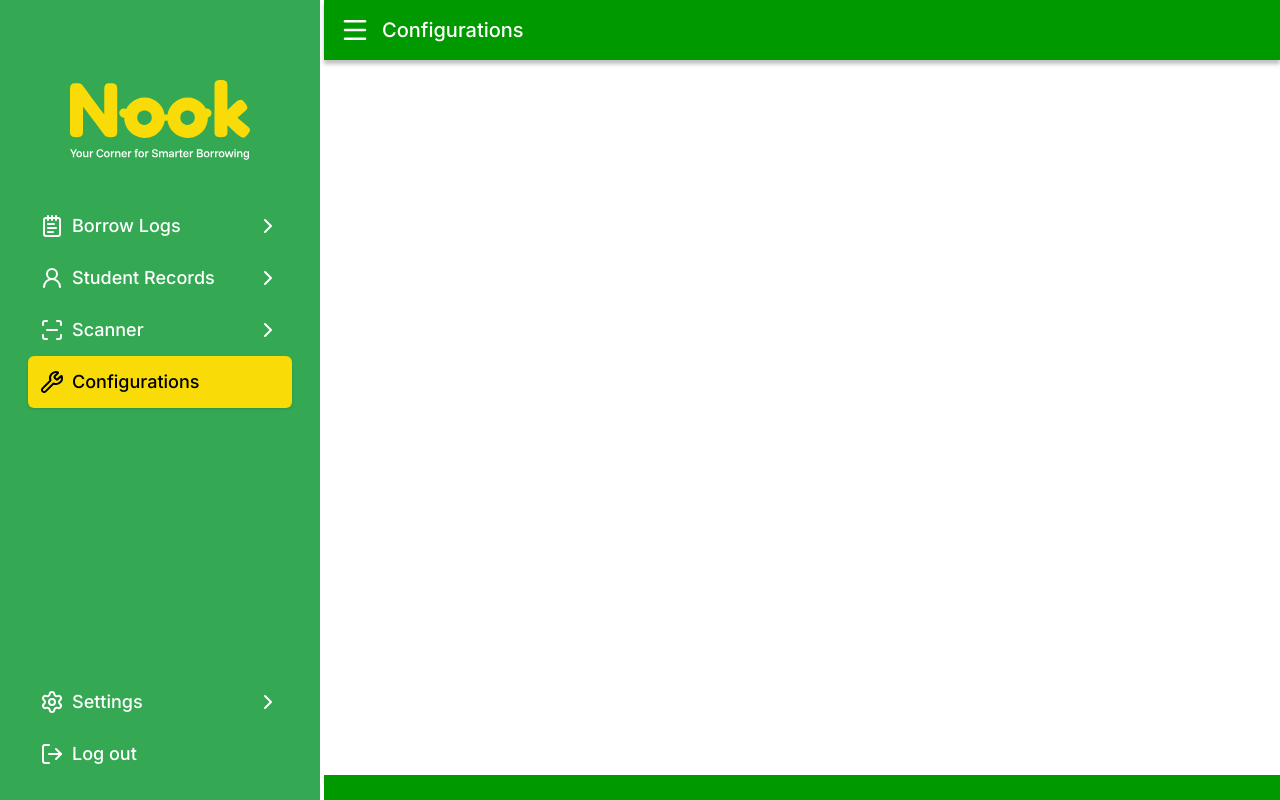
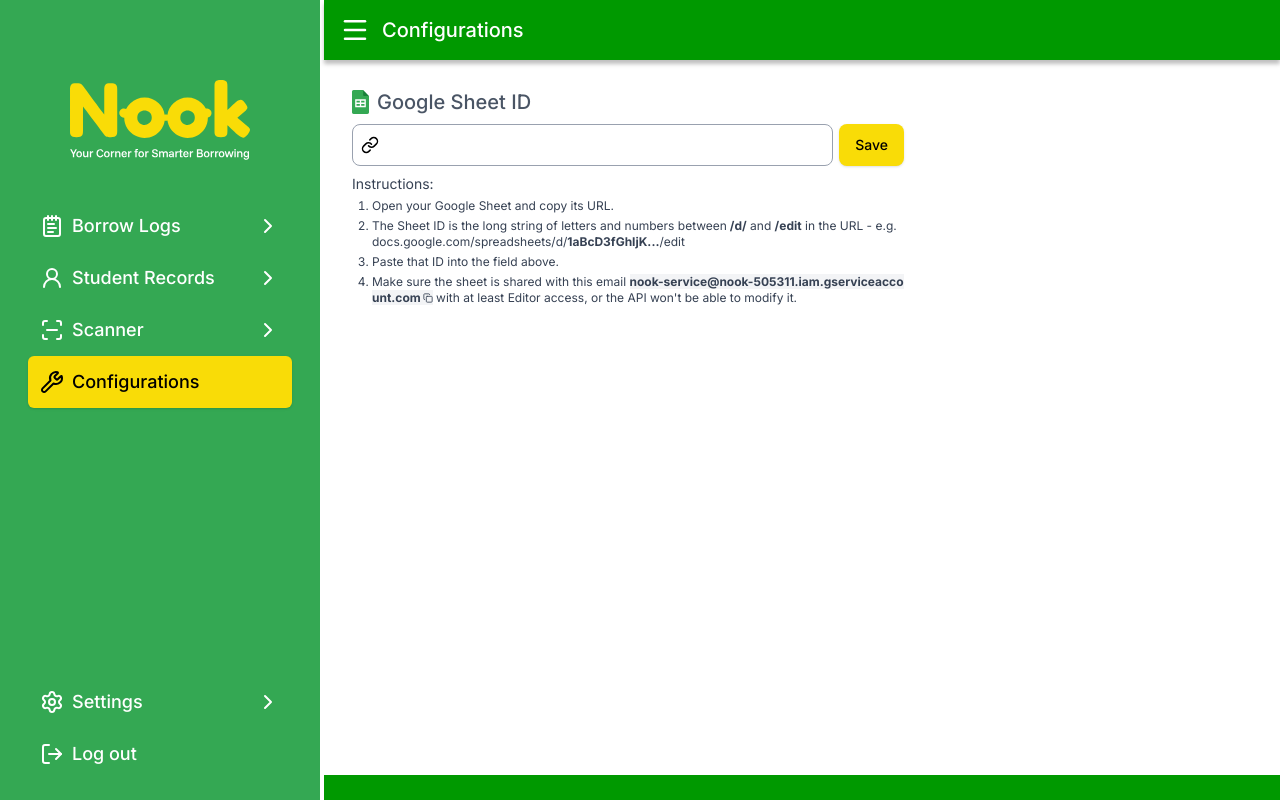
Before and after one commit to YellowLemonCupcake/NOOK, a Next.js app: page /configs in a window 1280 px wide. Built offline with nearby package versions, Linux system fonts and the light colour scheme; no server answers; sample sign-in values are in the browser's storage; a web font is replaced by a local one.

Commit message:
feat: add AddSheetId component and integrate it into ConfigurationsPage fix: adjust padding in SettingsPage layout fix: update ChangeEmail form class for consistency fix: disable pause on hover for toast notifications

```diff
--- /dev/null
+++ b/app/(dashboard)/configs/_components/AddSheetId.tsx
@@ -0,0 +1,74 @@
+"use client";
+
+import { Copy, Link } from "lucide-react";
+import Image from "next/image";
+import { toast } from "react-toastify";
+
+export function AddSheetId() {
+   return (
+      <form className="font-inter max-w-138 select-none">
+         <label
+            htmlFor="sheetid"
+            className="mb-2 flex items-center gap-2 text-xl font-medium text-gray-600"
+         >
+            <Image
+               src={"/Google_Sheets_Logo.svg"}
+               alt=""
+               width={17}
+               height={20}
+               draggable={false}
+               className="h-full"
+            />
+            <span className="self-end">Google Sheet ID</span>
+         </label>
+         <div className="flex items-stretch gap-1.5">
+            <div className="flex w-full items-center rounded-lg border border-gray-400">
+               <span className="m-2">
+                  <Link size={18} />
+               </span>
+               <input
+                  spellCheck={false}
+                  type="text"
+                  name="sheetid"
+                  id="sheetid"
+                  className="w-full self-stretch py-2 pr-2 focus:outline-0"
+               />
+            </div>
+            <button className="bg-yellow-primary block rounded-lg px-4 py-2 text-sm font-medium shadow-sm">
+               Save
+            </button>
+         </div>
+         <p className="mt-2 text-sm text-gray-700">Instructions:</p>
+         <ol className="mt-1 list-decimal space-y-1 pl-5 text-xs text-gray-700 select-text">
+            <li>Open your Google Sheet and copy its URL.</li>
+            <li>
+               The Sheet ID is the long string of letters and numbers between
+               <strong> /d/</strong> and <strong>/edit</strong> in the URL -
+               e.g.{" "}
+               <span className="break-all">
+                  docs.google.com/spreadsheets/d/
+                  <strong>1aBcD3fGhIjK...</strong>/edit
+               </span>
+            </li>
+            <li>Paste that ID into the field above.</li>
+            <li>
+               Make sure the sheet is shared with this email{" "}
+               <strong
+                  className="cursor-pointer bg-gray-100 break-all hover:underline"
+                  onClick={async () => {
+                     await navigator.clipboard.writeText(
+                        "nook-service@nook-505311.iam.gserviceaccount.com",
+                     );
+                     toast.info("Copied to clipboard");
+                  }}
+               >
+                  nook-service@nook-505311.iam.gserviceaccount.com
+                  <Copy size={10} className="mb-0.5 ml-0.5 inline" />
+               </strong>{" "}
+               with at least Editor access, or the API won&apos;t be able to
+               modify it.
+            </li>
+         </ol>
+      </form>
+   );
+}
--- a/app/(dashboard)/configs/page.tsx
+++ b/app/(dashboard)/configs/page.tsx
@@ -1,3 +1,11 @@
+import { AddSheetId } from "./_components/AddSheetId";
+
 export default function ConfigurationsPage() {
-   return <></>;
+   return (
+      <>
+         <div className="mx-auto p-7">
+            <AddSheetId />
+         </div>
+      </>
+   );
 }
--- a/app/(dashboard)/settings/_components/ChangeEmail.tsx
+++ b/app/(dashboard)/settings/_components/ChangeEmail.tsx
@@ -33,7 +33,7 @@
 
    return (
       <form
-         className="font-inter mt-2"
+         className="font-inter"
          action={formAction}
          onSubmit={(e) => {
             if (!edited) e.preventDefault();
--- a/app/(dashboard)/settings/page.tsx
+++ b/app/(dashboard)/settings/page.tsx
@@ -3,7 +3,7 @@
 
 export default async function SettingsPage() {
    return (
-      <div className="min-h-[calc(100dvh-85px)] bg-[#34A853] p-5 select-none">
+      <div className="min-h-[calc(100dvh-85px)] bg-[#34A853] p-7 select-none">
          <div className="mx-auto max-w-100">
             <ChangeEmail />
             <ChangePassword />
--- a/app/layout.tsx
+++ b/app/layout.tsx
@@ -41,6 +41,7 @@
                closeButton={false}
                closeOnClick
                toastClassName={"font-semibold"}
+               pauseOnHover={false}
             />
             <AuthProvider>{children}</AuthProvider>
          </body>
```
Also changed, not shown: public/Google_Sheets_Logo.svg (added).
